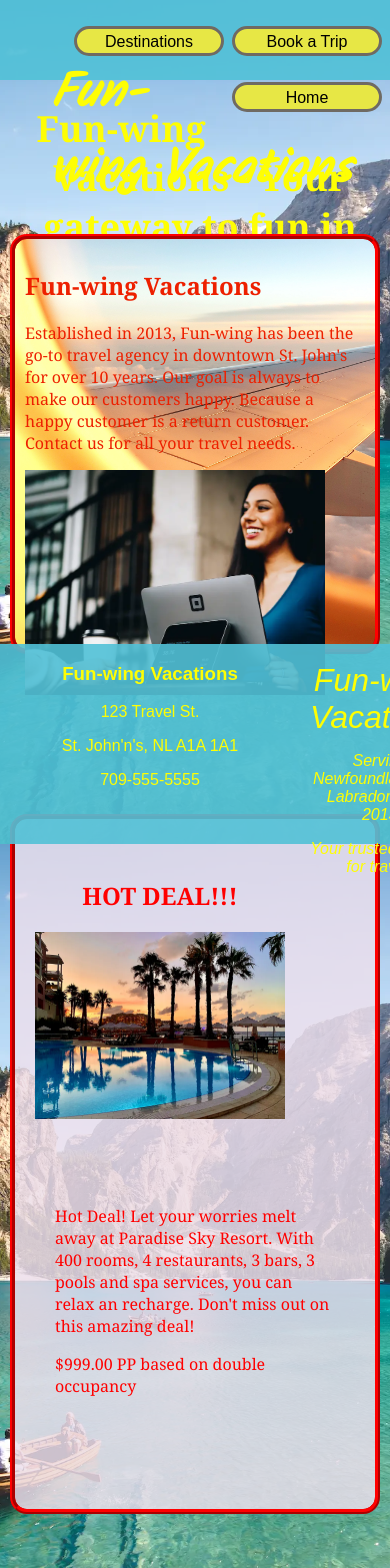
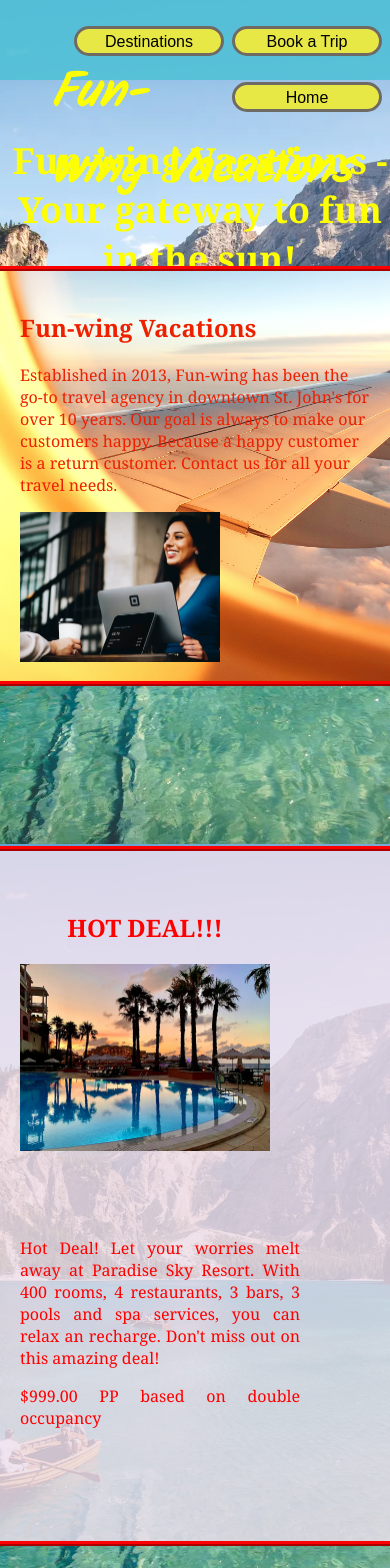
Before and after one commit to laurenwilson27/travel-agency, a React (Create React App) app: page / in a window 390 px wide. Shown: the top 1568 px of the page. Built offline with nearby package versions, Linux system fonts and the light colour scheme; a web font is replaced by a local one.

Commit message:
Added media queries for body and footer sections

```diff
--- a/public/index.html
+++ b/public/index.html
@@ -10,34 +10,11 @@
       content="Web site created using create-react-app"
     />
     <link rel="apple-touch-icon" href="%PUBLIC_URL%/logo192.png" />
-    <!--
-      manifest.json provides metadata used when your web app is installed on a
-      user's mobile device or desktop. See https://developers.google.com/web/fundamentals/web-app-manifest/
-    -->
-    <link rel="manifest" href="%PUBLIC_URL%/manifest.json" />
-    <!--
-      Notice the use of %PUBLIC_URL% in the tags above.
-      It will be replaced with the URL of the `public` folder during the build.
-      Only files inside the `public` folder can be referenced from the HTML.
-
-      Unlike "/favicon.ico" or "favicon.ico", "%PUBLIC_URL%/favicon.ico" will
-      work correctly both with client-side routing and a non-root public URL.
-      Learn how to configure a non-root public URL by running `npm run build`.
-    -->
+    <link rel="webmanifest" href="%PUBLIC_URL%/manifest.json" />
     <title>Fun-wing Vacations</title>
   </head>
   <body>
     <noscript>You need to enable JavaScript to run this app.</noscript>
     <div id="root"></div>
-    <!--
-      This HTML file is a template.
-      If you open it directly in the browser, you will see an empty page.
-
-      You can add webfonts, meta tags, or analytics to this file.
-      The build step will place the bundled scripts into the <body> tag.
-
-      To begin the development, run `npm start` or `yarn start`.
-      To create a production bundle, use `npm run build` or `yarn build`.
-    -->
   </body>
 </html>
--- a/src/components/BookingPage.jsx
+++ b/src/components/BookingPage.jsx
@@ -4,11 +4,11 @@ const BookingPage = ({ resorts, defaultResort }) => {
   // Generate a list of every resort option from the provided resorts parameter
   // In the process, also determine the defaultOption by comparing the defaultResort parameter
   let defaultOption = "Select a resort...";
-  let resortList = [<option>Select a resort...</option>];
+  let resortList = [<option key={0}>Select a resort...</option>];
   resortList.push(
     resorts.map((resort, index) => {
       if (index + 1 === defaultResort) defaultOption = resort.name;
-      return <option key={index}>{resort.name}</option>;
+      return <option key={index + 1}>{resort.name}</option>;
     })
   );
 
--- a/src/index.css
+++ b/src/index.css
@@ -18,7 +18,6 @@ html {
 } */
 
 body {
-  display: flexbox;
   margin: 0 auto;
   padding: 0;
   min-height: 100vh;
@@ -32,10 +31,11 @@ body {
   background-color: rgba(151, 142, 115, 0.32);
 
   min-height: 100vh;
+  display: flex;
+  flex-direction: column;
 }
 
 .flexbody {
-  display: flexbox;
   min-height: 800px;
   border-style: outset;
   border-color: black;
@@ -47,23 +47,24 @@ body {
 }
 .flexmain {
   min-height: 500px;
-  background-color: none;
+  background-color: transparent;
   display: flex;
   justify-content: space-evenly;
   flex-wrap: wrap;
 }
 .flexmainresort {
   min-height: 500px;
-  background-color: none;
+  background-color: transparent;
   display: flex;
   justify-content: space-evenly;
   flex-wrap: wrap;
 }
 .flexfoot {
-  position: fixed;
+  position: relative;
   left: 0;
   bottom: 0;
   width: 100%;
+  margin-top: auto;
 
   display: flex;
   min-height: 200px;
@@ -149,7 +150,7 @@ body {
   margin-bottom: 80px;
   margin-left: 10px;
   margin-right: 10px;
-  border-radius: 2cqb;
+  border-radius: 2cap;
   border-style: ridge;
   border-color: red;
   border-width: 5px;
@@ -176,7 +177,7 @@ body {
   border-style: ridge;
   border-color: red;
   border-width: 5px;
-  border-radius: 2cqb;
+  border-radius: 2cap;
   background-color: rgba(241, 242, 242, 0.885);
   text-align: left;
   color: rgb(237, 32, 0);
@@ -241,12 +242,11 @@ body {
   color: red;
 }
 .sloganbox {
-  display: flexbox;
   text-align: center;
   height: 50px;
   padding-left: 10px;
   color: rgb(254, 254, 4);
-  background-color: none;
+  background-color: transparent;
   font-size: large;
   font-weight: 700;
   font-family: Georgia, "Times New Roman", Times, serif;
@@ -305,7 +305,7 @@ body {
   margin-bottom: 80px;
   margin-left: 10px;
   margin-right: 10px;
-  border-radius: 2cqb;
+  border-radius: 2cap;
   border-style: ridge;
   border-color: black;
   border-width: 5px;
@@ -332,7 +332,7 @@ body {
   margin-bottom: 80px;
   margin-left: 10px;
   margin-right: 10px;
-  border-radius: 2cqb;
+  border-radius: 2cap;
   border-style: ridge;
   border-color: black;
   border-width: 5px;
@@ -353,7 +353,7 @@ body {
   margin-bottom: 80px;
   margin-left: 10px;
   margin-right: 10px;
-  border-radius: 2cqb;
+  border-radius: 2cap;
   border-style: ridge;
   border-color: rgb(237, 32, 0);
   border-width: 5px;
@@ -376,7 +376,7 @@ body {
   margin-bottom: 80px;
   margin-left: 10px;
   margin-right: 10px;
-  border-radius: 2cqb;
+  border-radius: 2cap;
   border-style: ridge;
   border-color: rgb(237, 32, 0);
   border-width: 5px;
@@ -450,3 +450,87 @@ label {
   margin-right: 12px;
   padding-top: 6px;
 }
+
+@media screen and (max-width: 480px) {
+  /* .flexbody {
+    margin-left: 5px;
+    margin-right: 5px;
+  } */
+
+  .dealsbox,
+  .aboutus,
+  .resortbox {
+    margin-left: 0px;
+    margin-right: 0px;
+    width: 100%;
+    padding: 20px;
+
+    border-radius: 0px;
+    border-left: none;
+    border-right: none;
+  }
+
+  #agentimg {
+    width: 200px;
+  }
+
+  .flexfoot {
+    flex-direction: column;
+  }
+
+  .companybox {
+    font-size: small;
+  }
+
+  .cornerboxleft {
+    font-size: medium;
+    align-self: center;
+  }
+
+  .cornerboxright {
+    font-size: medium;
+    align-self: center;
+  }
+
+  .sloganbox {
+    font-size: large;
+  }
+
+  .resortbox {
+    display: flex;
+    min-width: 290px;
+    padding-left: 10px;
+    padding-right: 10px;
+    justify-content: center;
+    align-items: center;
+    text-align: center;
+  }
+
+  .resortdescbox {
+    min-height: 300px;
+    margin-left: 0px;
+    text-align: justify;
+  }
+
+  .bookingboxlarge,
+  .bookingboxsmall {
+    padding: 5px;
+    width: 100%;
+
+    margin-left: 0px;
+    margin-right: 0px;
+
+    border-radius: 0px;
+    border-left: none;
+    border-right: none;
+  }
+
+  .inputbox,
+  .expirybox {
+    display: block;
+  }
+
+  .inputbox {
+    width: 60%;
+  }
+}
```
